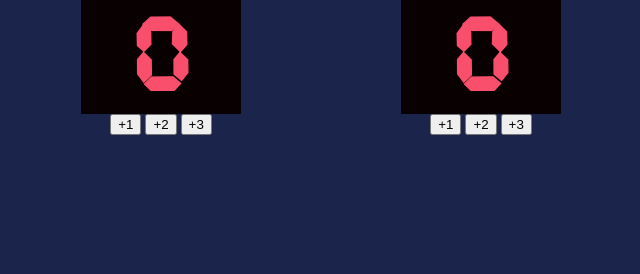
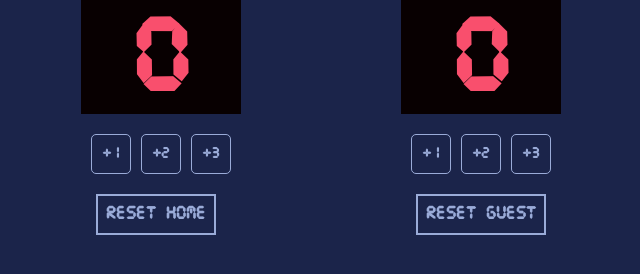
Before and after one commit to rywilldev/basketball-scoreboard, a plain HTML site: page index.html in a window 1280 px wide. Shown: the part 108-382 px from the top of the page, without its empty margins (319-959 px from the left). Drawn offline with Linux system fonts and the light colour scheme.

Commit message:
add reset buttons for home and guest

```diff
--- a/index.html
+++ b/index.html
@@ -14,10 +14,10 @@
         <div class="score">
           <h1 id="home-score-el"></h1>
         </div>
-        <div class="score-add">
-          <button onclick="addHomeOne()">+1</button>
-          <button onclick="addHomeTwo()">+2</button>
-          <button onclick="addHomeThree()">+3</button>
+        <div class="score-add-container">
+          <button class="score-button" onclick="addHomeOne()">+1</button>
+          <button class="score-button" onclick="addHomeTwo()">+2</button>
+          <button class="score-button" onclick="addHomeThree()">+3</button>
         </div>
       </div>
       <div class="team-container">
@@ -25,12 +25,16 @@
         <div class="score">
           <h1 id="guest-score-el"></h1>
         </div>
-        <div class="score-add">
-          <button onclick="addGuestOne()">+1</button>
-          <button onclick="addGuestTwo()">+2</button>
-          <button onclick="addGuestThree()">+3</button>
+        <div class="score-add-container">
+          <button class="score-button" onclick="addGuestOne()">+1</button>
+          <button class="score-button" onclick="addGuestTwo()">+2</button>
+          <button class="score-button" onclick="addGuestThree()">+3</button>
         </div>
       </div>
+    </div>
+    <div class="reset-container">
+      <button class="reset-btn" id="reset-home-btn">Reset Home</button>
+      <button class="reset-btn" id="reset-guest-btn">Reset Guest</button>
     </div>
     <script src="script.js"></script>
   </body>
--- a/script.js
+++ b/script.js
@@ -6,35 +6,29 @@ document.querySelector("#guest-score-el").textContent = guestScore;
 function addHomeOne() {
     homeScore.textContent = homeScore += 1;
     document.querySelector("#home-score-el").textContent = homeScore;
-    console.log(homeScore);
 }
 
 function addHomeTwo() {
     homeScore.textContent = homeScore += 2;
     document.querySelector("#home-score-el").textContent = homeScore;
-    console.log(homeScore);
 }
 
 function addHomeThree() {
     homeScore.textContent = homeScore += 3;
     document.querySelector("#home-score-el").textContent = homeScore;
-    console.log(homeScore);
 }
 
 function addGuestOne() {
     guestScore.textContent = guestScore += 1;
     document.querySelector("#guest-score-el").textContent = guestScore;
-    console.log(guestScore);
 }
 
 function addGuestTwo() {
     guestScore.textContent = guestScore += 2;
     document.querySelector("#guest-score-el").textContent = guestScore;
-    console.log(guestScore);
 }
 
 function addGuestThree() {
     guestScore.textContent = guestScore += 3;
     document.querySelector("#guest-score-el").textContent = guestScore;
-    console.log(guestScore);
 }
--- a/style.css
+++ b/style.css
@@ -52,3 +52,38 @@ body {
     margin: 0;
     padding-top: 20px;
 }
+
+.score-add-container {
+    display: flex;
+    justify-content: center;
+    align-items: center;
+    width: 160px;
+}
+
+.score-button {
+    border: 1px solid #9aabd8;
+    border-radius: 5px;
+    background: none;
+    color: #9aabd8;
+    font-family: digital;
+    font-weight: bold;
+    margin: 20px 5px;
+    height: 40px;
+    width: 40px;
+}
+
+.reset-container {
+    display: flex;
+    justify-content: center;
+}
+
+.reset-btn {
+    background: none;
+    border: 2px solid #9aabd8;
+    margin: 0 100px;
+    font-family: digital;
+    font-weight: bold;
+    font-size: 16px;
+    padding: 10px 8px;
+    color: #9aabd8;
+}
```
